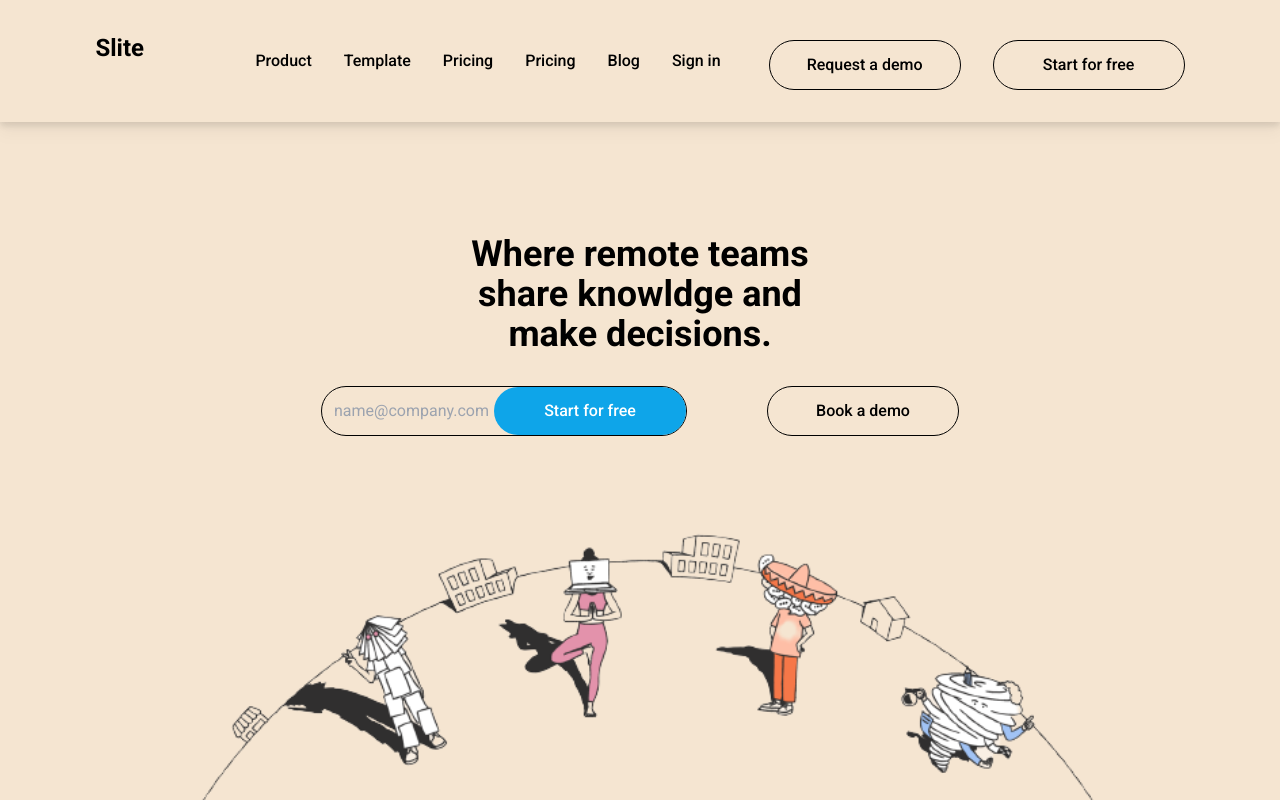
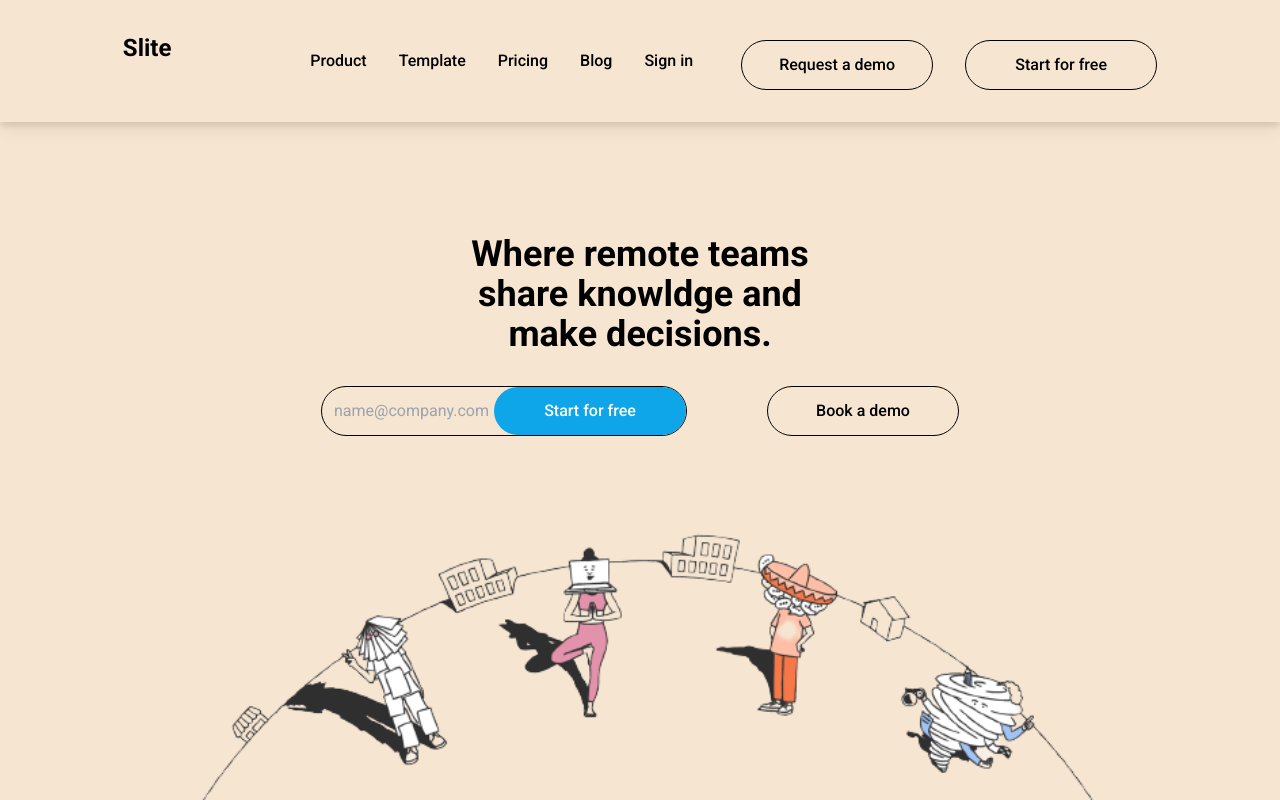
Before and after one commit to Faizarabhi/MyTest, a Vue app: page / in a window 1280 px wide. Shown: the top 800 px of the page. Built offline with nearby package versions, Linux system fonts and the light colour scheme; a web font is replaced by a local one.

Commit message:
feat : update navbar static Data

```diff
--- a/src/components/foo-ter.vue
+++ b/src/components/foo-ter.vue
@@ -1,7 +1,7 @@
 
 <template>
     <div class="bg-white p-28  ">
-        <div class=""><img src="../assets/vue.svg"/></div>
+        <div class=""><img src="../assets/vue.svg" /></div>
         <div class="  md:border-b pb-16 md:border-b-black flex flex-col md:flex-row md:flex-wrap gap-8 justify-center">
             <div class="max-w-max  md:w-1/2 lg:w-1/3 xl:w-[1/8] p-4">
                 <ul>
@@ -63,7 +63,8 @@
                         </div>
 
                     </div>
-                    <li>100% base knowledge base knowledge base knowledge base knowledge base knowledge base knowledge base knowledge base </li>
+                    <li>100% base knowledge base knowledge base knowledge base knowledge base knowledge base knowledge base
+                        knowledge base </li>
 
                 </ul>
             </div>
--- a/src/components/nav-bar.vue
+++ b/src/components/nav-bar.vue
@@ -1,16 +1,12 @@
 <template>
   <div class="w-full flex flex-col lg:flex-row justify-evenly p-8 drop-shadow-lg bg-[#f5e5d1]">
     <div class="font-bold text-2xl items-center">
-      <a  to="/">Slite</a>
+      <a to="/">Slite</a>
     </div>
     <div class="flex flex-col  lg:flex-row  items-center lg:ml-8">
-      <div class="flex lg:flex-row flex-col font-medium py-2 ">
-        <a  class="my-4 lg:my-0 lg:mx-4" to="/">Product</a>
-        <a  class="my-4 lg:my-0 lg:mx-4" to="/">Template</a>
-        <a  class="my-4 lg:my-0 lg:mx-4" to="/">Pricing</a>
-        <a  class="my-4 lg:my-0 lg:mx-4" to="/">Pricing</a>
-        <a  class="my-4 lg:my-0 lg:mx-4" to="/">Blog</a>
-        <a  class="my-4 lg:my-0 lg:mx-4" to="/">Sign in</a>
+      <div class="flex lg:flex-row flex-col font-medium py-2 " v-for="item in items" :key="to">
+
+        <a class="my-4 lg:my-0 lg:mx-4" :to="to">{{ item.name }}</a>
       </div>
       <div class="flex lg:flex-row flex-col  mt-2">
         <a>
@@ -27,13 +23,17 @@
 
 <script>
 
+import { RouterLink } from 'vue-router';
 import buttonBlue from '../components/Button/button-blue.vue'
+import navItems from '../constants/navbarData'
 export default {
   components: {
     buttonBlue,
+    RouterLink
   },
   data() {
     return {
+      items: navItems
     };
   }
 };
--- /dev/null
+++ b/src/constants/index.js
@@ -0,0 +1,5 @@
+import { navItems } from './navbarData'
+
+
+
+export default { navItems }
--- /dev/null
+++ b/src/constants/navbarData.js
@@ -0,0 +1,9 @@
+const navItems = [
+    { name: 'Product', to: '/product' },
+    { name: 'Template', to: '/template' },
+    { name: 'Pricing', to: '/pricing' },
+    { name: 'Blog', to: '/blog' },
+    { name: 'Sign in', to: '/signin' }
+];
+
+export default navItems
```
Also changed, not shown: src/const.js (deleted). Lines whose indentation alone changed are shown as unchanged.
